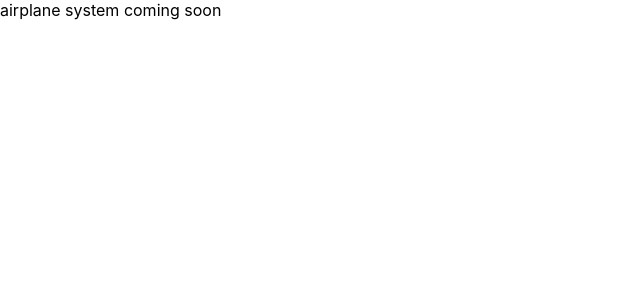
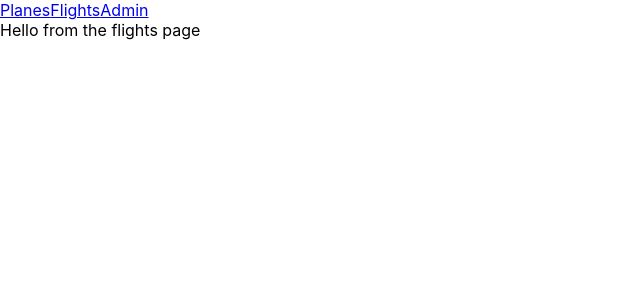
Before and after one commit to nicolexylow/Project-3---airline-reservation-system, a React (Create React App) app: page /flights in a window 1280 px wide. Shown: the top 300 px of the page, without its empty margins (0-640 px from the left). Built offline with nearby package versions, Linux system fonts and the light colour scheme.

Commit message:
Added routes

```diff
--- a/package.json
+++ b/package.json
@@ -8,6 +8,7 @@
     "@testing-library/user-event": "^13.5.0",
     "react": "^18.2.0",
     "react-dom": "^18.2.0",
+    "react-router-dom": "^6.8.1",
     "react-scripts": "5.0.1",
     "web-vitals": "^2.1.4"
   },
--- a/src/components/App.js
+++ b/src/components/App.js
@@ -1,11 +1,24 @@
-
+import { BrowserRouter as Router, Routes, Route}
+    from 'react-router-dom'
+import LogIn from './LogIn';
+import Airplanes from './NavBar/Airplanes'
+import Flights from './NavBar/Flights';
+import Admin from './NavBar/Admin';
 
 function App() {
   return (
     <div className="App">
-      airplane system coming soon
+      <Router>
+        <Routes>
+        <Route exact path='/' element={<LogIn />} />
+          <Route exact path='/airplanes' element={<Airplanes />} />
+          <Route exact path='/flights' element={<Flights />} />
+          <Route exact path='/admin' element={<Admin />} />
+        </Routes>
+      </Router>
+
     </div>
-  );
+  )
 }
 
 export default App;
--- /dev/null
+++ b/src/components/LogIn.jsx
@@ -0,0 +1,11 @@
+import React from 'react'
+
+const Login = () => {
+    return (
+        <div>
+            Hello from the login page
+        </div>
+    )
+}
+
+export default Login
--- /dev/null
+++ b/src/components/NavBar/Admin.jsx
@@ -0,0 +1,13 @@
+import React from 'react'
+import NavBar from './NavBar'
+
+const Admin = () => {
+    return (
+        <div>
+            <NavBar />
+            Hello from the admin page
+        </div>
+    )
+}
+
+export default Admin
--- /dev/null
+++ b/src/components/NavBar/Airplanes.jsx
@@ -0,0 +1,13 @@
+import React from 'react'
+import NavBar from './NavBar'
+
+const Airplanes = () => {
+    return (
+        <div>
+            <NavBar />
+            Hello from the airplanes page
+        </div>
+    )
+}
+
+export default Airplanes
--- /dev/null
+++ b/src/components/NavBar/Flights.jsx
@@ -0,0 +1,13 @@
+import React from 'react'
+import NavBar from './NavBar'
+
+const Flights = () => {
+    return (
+        <div>
+            <NavBar />
+            Hello from the flights page
+        </div>
+    )
+}
+
+export default Flights
--- /dev/null
+++ b/src/components/NavBar/NavBar.jsx
@@ -0,0 +1,22 @@
+import React from 'react'
+import { NavLink } from 'react-router-dom'
+
+const NavBar = () => {
+    return (
+        <div>
+            <NavLink to='/airplanes'>
+                Planes
+            </NavLink>
+
+            <NavLink to='/flights'>
+                Flights
+            </NavLink>
+
+            <NavLink to='/admin'>
+                Admin
+            </NavLink>
+        </div>
+    )
+}
+
+export default NavBar
```
Also changed, not shown: 1 other file (tests, documents, lock files or other folders).
